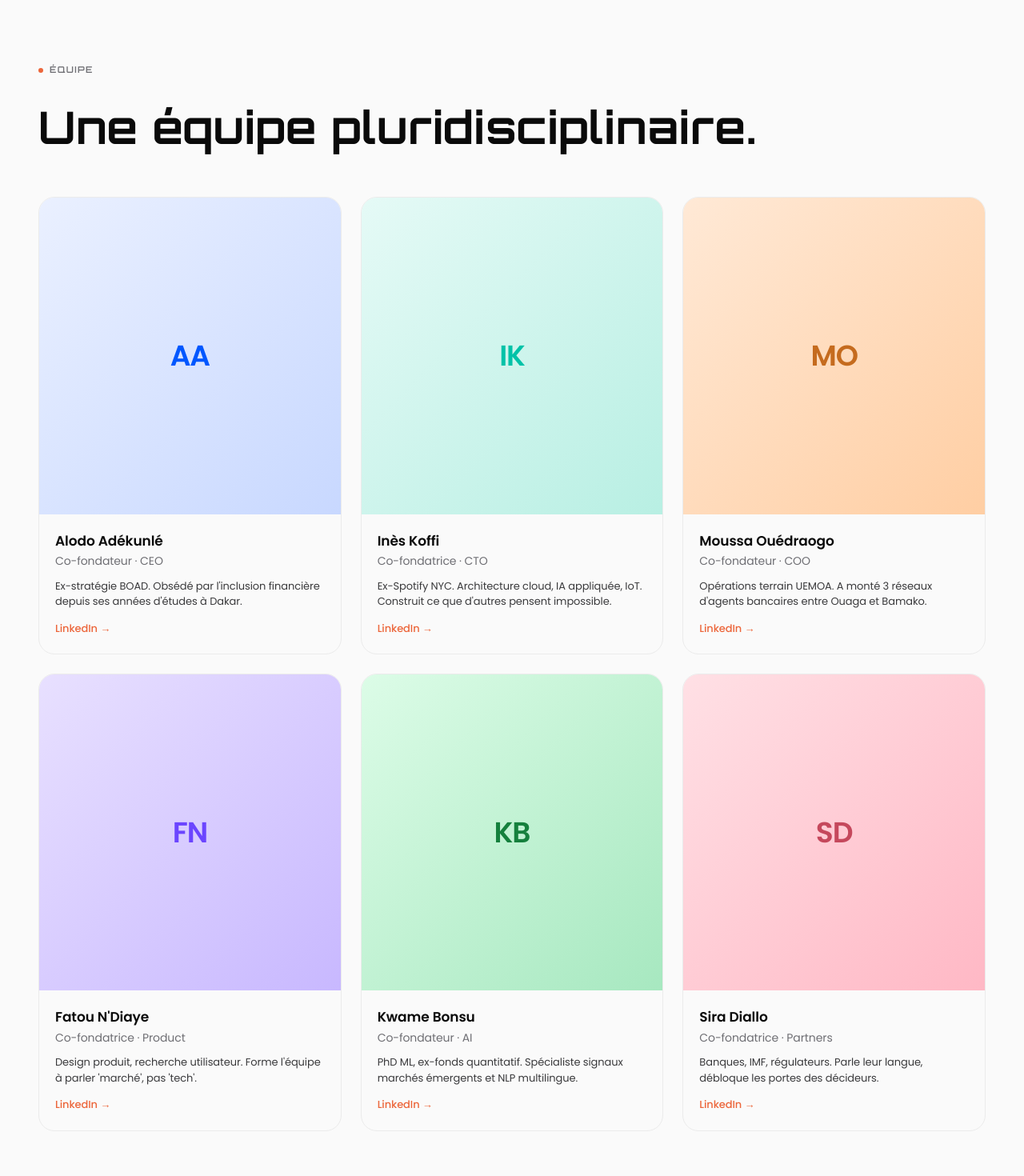
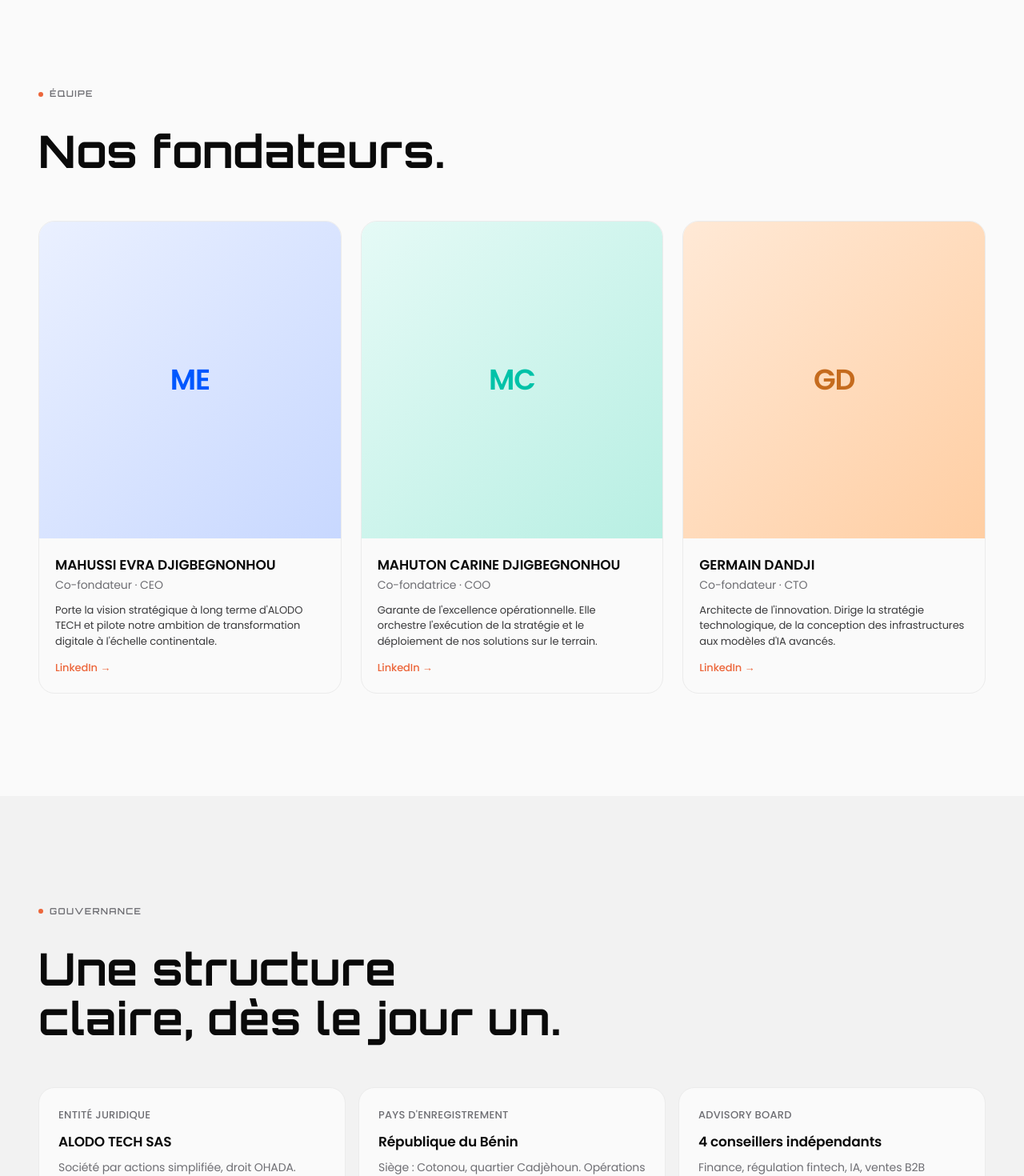
Before and after one commit to Alodotech/Alodo_tech, a Next.js app: page /about in a window 1280 px wide. Shown: the part 620-2090 px from the top of the page at 80% size. Built offline with nearby package versions, Linux system fonts and the light colour scheme.

Commit message:
refactor: update partnership contact email and refine home page value proposition and branding

```diff
--- a/src/app/about/layout.tsx
+++ b/src/app/about/layout.tsx
@@ -2,10 +2,10 @@ import { Metadata } from 'next';
 
 export const metadata: Metadata = {
   title: 'À propos',
-  description: "Découvrez la mission d’ALODO TECH : transformer les transactions de l’économie informelle en données de confiance.",
+  description: "Découvrez ALODO TECH, pionnier de la transformation digitale en Afrique, combinant expertise Fintech et Intelligence Artificielle.",
   openGraph: {
     title: 'À propos | ALODO TECH',
-    description: "Découvrez la mission d’ALODO TECH : transformer les transactions de l’économie informelle en données de confiance.",
+    description: "Découvrez ALODO TECH, pionnier de la transformation digitale en Afrique, combinant expertise Fintech et Intelligence Artificielle.",
     url: 'https://alodotech.com/about',
   }
 };
--- a/src/app/about/page.tsx
+++ b/src/app/about/page.tsx
@@ -40,10 +40,7 @@ export default function About() {
 
             <div className="about-content reveal" data-delay="1" style={{ marginTop: "48px" }}>
               <p className="lead" style={{ maxWidth: "100%" }}>
-                ALODO TECH est un bâtisseur d'infrastructures digitales qui connecte l'économie informelle
-                africaine au système financier mondial. Nous concevons les outils technologiques
-                nécessaires pour transformer chaque transaction en donnée exploitable, garantissant
-                une croissance inclusive et une visibilité financière totale sur tout le continent.
+                ALODO TECH est un pionnier de la transformation digitale globale, alliant expertise Fintech et Intelligence Artificielle. Née d'une volonté d'accélérer la modernisation des infrastructures africaines, notre entreprise se positionne comme le partenaire technologique incontournable pour bâtir l'avenir numérique du continent, avec une vision englobant tous les aspects de la donnée et de la finance.
               </p>
             </div>
           </div>
@@ -55,63 +52,36 @@ export default function About() {
             <div className="section-head">
               <div>
                 <span className="eyebrow reveal">Équipe</span>
-                <h2 className="h1 reveal" data-delay="1" style={{ marginTop: "16px", whiteSpace: "nowrap" }}>Une équipe pluridisciplinaire.</h2>
+                <h2 className="h1 reveal" data-delay="1" style={{ marginTop: "16px", whiteSpace: "nowrap" }}>Nos fondateurs.</h2>
               </div>
             </div>
 
             <div className="team-grid">
               <div className="member reveal">
-                <div className="avatar v2">AA</div>
+                <div className="avatar v2">ME</div>
                 <div className="member-info">
-                  <div className="name">Alodo Adékunlé</div>
+                  <div className="name">MAHUSSI EVRA DJIGBEGNONHOU</div>
                   <div className="role">Co-fondateur · CEO</div>
-                  <div className="bio">Ex-stratégie BOAD. Obsédé par l'inclusion financière depuis ses années d'études à Dakar.</div>
-                  <a href="https://www.linkedin.com/company/alodo-tech/" target="_blank" rel="noopener noreferrer" className="li">LinkedIn →</a>
+                  <div className="bio">Porte la vision stratégique à long terme d'ALODO TECH et pilote notre ambition de transformation digitale à l'échelle continentale.</div>
+                  <a href="https://www.linkedin.com/in/evra-djigbegnonhou/" target="_blank" rel="noopener noreferrer" className="li">LinkedIn →</a>
                 </div>
               </div>
               <div className="member reveal" data-delay="1">
-                <div className="avatar v1">IK</div>
+                <div className="avatar v1">MC</div>
                 <div className="member-info">
-                  <div className="name">Inès Koffi</div>
-                  <div className="role">Co-fondatrice · CTO</div>
-                  <div className="bio">Ex-Spotify NYC. Architecture cloud, IA appliquée, IoT. Construit ce que d'autres pensent impossible.</div>
-                  <a href="https://www.linkedin.com/company/alodo-tech/" target="_blank" rel="noopener noreferrer" className="li">LinkedIn →</a>
+                  <div className="name">MAHUTON CARINE DJIGBEGNONHOU</div>
+                  <div className="role">Co-fondatrice · COO</div>
+                  <div className="bio">Garante de l'excellence opérationnelle. Elle orchestre l'exécution de la stratégie et le déploiement de nos solutions sur le terrain.</div>
+                  <a href="https://www.linkedin.com/in/carine-djigbegnonhou-078082331/" target="_blank" rel="noopener noreferrer" className="li">LinkedIn →</a>
                 </div>
               </div>
               <div className="member reveal" data-delay="2">
-                <div className="avatar v4">MO</div>
+                <div className="avatar v4">GD</div>
                 <div className="member-info">
-                  <div className="name">Moussa Ouédraogo</div>
-                  <div className="role">Co-fondateur · COO</div>
-                  <div className="bio">Opérations terrain UEMOA. A monté 3 réseaux d'agents bancaires entre Ouaga et Bamako.</div>
-                  <a href="https://www.linkedin.com/company/alodo-tech/" target="_blank" rel="noopener noreferrer" className="li">LinkedIn →</a>
-                </div>
-              </div>
-              <div className="member reveal" data-delay="3">
-                <div className="avatar v5">FN</div>
-                <div className="member-info">
-                  <div className="name">Fatou N'Diaye</div>
-                  <div className="role">Co-fondatrice · Product</div>
-                  <div className="bio">Design produit, recherche utilisateur. Forme l'équipe à parler 'marché', pas 'tech'.</div>
-                  <a href="https://www.linkedin.com/company/alodo-tech/" target="_blank" rel="noopener noreferrer" className="li">LinkedIn →</a>
-                </div>
-              </div>
-              <div className="member reveal">
-                <div className="avatar v7">KB</div>
-                <div className="member-info">
-                  <div className="name">Kwame Bonsu</div>
-                  <div className="role">Co-fondateur · AI</div>
-                  <div className="bio">PhD ML, ex-fonds quantitatif. Spécialiste signaux marchés émergents et NLP multilingue.</div>
-                  <a href="https://www.linkedin.com/company/alodo-tech/" target="_blank" rel="noopener noreferrer" className="li">LinkedIn →</a>
-                </div>
-              </div>
-              <div className="member reveal" data-delay="1">
-                <div className="avatar v6">SD</div>
-                <div className="member-info">
-                  <div className="name">Sira Diallo</div>
-                  <div className="role">Co-fondatrice · Partners</div>
-                  <div className="bio">Banques, IMF, régulateurs. Parle leur langue, débloque les portes des décideurs.</div>
-                  <a href="https://www.linkedin.com/company/alodo-tech/" target="_blank" rel="noopener noreferrer" className="li">LinkedIn →</a>
+                  <div className="name">GERMAIN DANDJI</div>
+                  <div className="role">Co-fondateur · CTO</div>
+                  <div className="bio">Architecte de l'innovation. Dirige la stratégie technologique, de la conception des infrastructures aux modèles d'IA avancés.</div>
+                  <a href="https://www.linkedin.com/in/germain-dandji-5279a331b/" target="_blank" rel="noopener noreferrer" className="li">LinkedIn →</a>
                 </div>
               </div>
             </div>
--- a/src/app/contact/page.tsx
+++ b/src/app/contact/page.tsx
@@ -62,7 +62,7 @@ export default function Contact() {
                       <div className="ic blue"><svg width="20" height="20" viewBox="0 0 24 24" fill="none" stroke="currentColor" strokeWidth="1.8" strokeLinecap="round"><circle cx="12" cy="12" r="9" /><path d="M12 7v5l3 2" /></svg></div>
                       <div>
                         <div className="l">Investisseurs</div>
-                        <a href="mailto:investors@alodo.tech">investors@alodo.tech</a>
+                        <a href="mailto:partnership@alodotech.com">partnership@alodotech.com</a>
                       </div>
                     </div>
                     <div className="email-item">
--- a/src/app/layout.tsx
+++ b/src/app/layout.tsx
@@ -18,10 +18,10 @@ export const metadata: Metadata = {
         default: "ALODO TECH",
         template: "%s | ALODO TECH",
     },
-    description: "ALODO TECH builds financial and digital infrastructure for emerging markets — financial inclusion for MSMEs and AI-driven investing.",
+    description: "ALODO TECH est une entreprise technologique spécialisée dans la transformation digitale, la Fintech et l'Intelligence Artificielle.",
     openGraph: {
         title: "ALODO TECH",
-        description: "ALODO TECH builds financial and digital infrastructure for emerging markets.",
+        description: "Entreprise technologique spécialisée dans la transformation digitale, la Fintech et l'Intelligence Artificielle en Afrique.",
         url: "https://alodotech.com",
         siteName: "ALODO TECH",
         locale: "fr_FR",
@@ -30,7 +30,7 @@ export const metadata: Metadata = {
     twitter: {
         card: "summary_large_image",
         title: "ALODO TECH",
-        description: "ALODO TECH builds financial and digital infrastructure for emerging markets.",
+        description: "Entreprise technologique spécialisée dans la transformation digitale, la Fintech et l'Intelligence Artificielle en Afrique.",
     },
     robots: {
         index: true,
--- a/src/app/partners/page.tsx
+++ b/src/app/partners/page.tsx
@@ -41,7 +41,7 @@ export default function Partners() {
             </p>
             <div className="actions reveal" data-delay="3" style={{ marginTop: "36px", display: "flex", gap: "12px" }}>
               <a href="#deck" className="btn primary">Recevoir le deck</a>
-              <a href="mailto:investors@alodo.tech" className="btn outline">investors@alodo.tech</a>
+              <a href="mailto:partnership@alodotech.com" className="btn outline">partnership@alodotech.com</a>
             </div>
 
             <div className="opener-meta reveal" data-delay="4">
@@ -240,7 +240,7 @@ export default function Partners() {
               <div className="direct-card reveal">
                 <div className="ic"><svg width="20" height="20" viewBox="0 0 24 24" fill="none" stroke="currentColor" strokeWidth="1.8" strokeLinecap="round"><path d="M4 6h16v12H4z" /><path d="M4 6l8 7 8-7" /></svg></div>
                 <h4>Email dédié</h4>
-                <p>Réponse co-fondateur sous 48h.<br /><a href="mailto:investors@alodo.tech">investors@alodo.tech</a></p>
+                <p>Réponse co-fondateur sous 48h.<br /><a href="mailto:partnership@alodotech.com">partnership@alodotech.com</a></p>
               </div>
               <div className="direct-card reveal" data-delay="1">
                 <div className="ic"><svg width="20" height="20" viewBox="0 0 24 24" fill="none" stroke="currentColor" strokeWidth="1.8" strokeLinecap="round"><rect x="3" y="4" width="18" height="18" rx="2" /><path d="M16 2v4M8 2v4M3 10h18" /></svg></div>
--- a/src/components/Footer.tsx
+++ b/src/components/Footer.tsx
@@ -85,7 +85,7 @@ export default function Footer() {
             <h5>{T.contact}</h5>
             <ul>
               <li><a href="mailto:hello@alodo.tech">hello@alodo.tech</a></li>
-              <li><a href="mailto:investors@alodo.tech">investors@alodo.tech</a></li>
+              <li><a href="mailto:partnership@alodotech.com">partnership@alodotech.com</a></li>
               <li><span>{T.based}</span></li>
             </ul>
           </div>
```
Also changed, not shown: public/assets/site.js (+11 -11 lines), src/app/page.tsx (+20 -24 lines), spec.txt.
